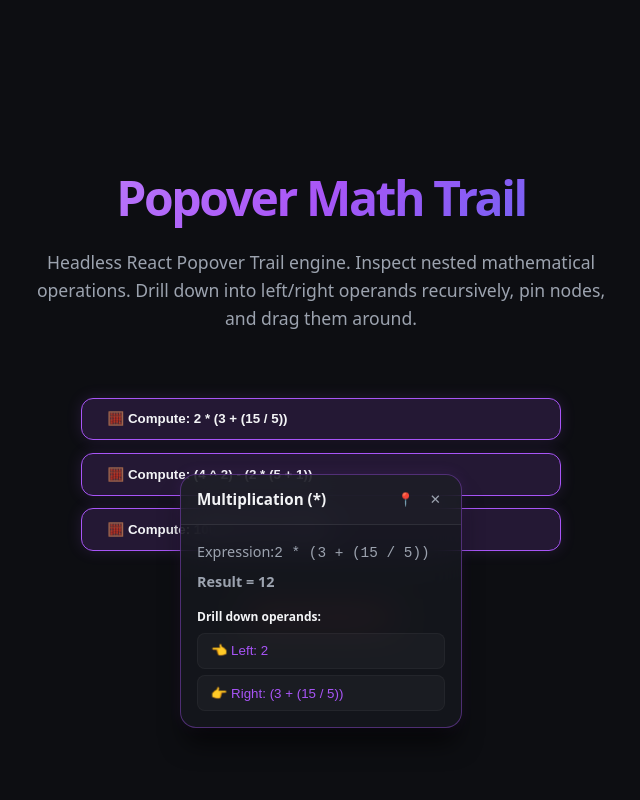
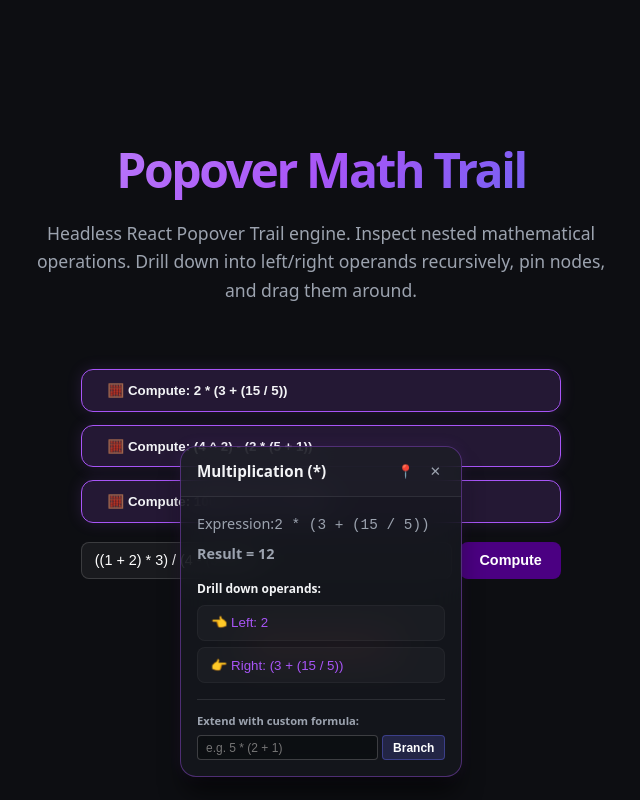
Before and after one commit to HerAnsu/popover-trail, a React (Vite) app: page / in a window 1280 px wide. Both pictures are taken after a click on the button "🧮 Compute: 2 * (3 + (15 / 5))". Shown: the whole page, without its empty margins (319-959 px from the left). Built offline with nearby package versions, Linux system fonts and the light colour scheme.

Commit message:
feat: enable infinite custom expression parsing and nesting

```diff
--- a/src/App.tsx
+++ b/src/App.tsx
@@ -1,3 +1,4 @@
+import { useState } from "react";
 import FocusLock from "react-focus-lock";
 import clsx from "clsx";
 import { DndContext, type DragEndEvent, type DragStartEvent } from "@dnd-kit/core";
@@ -160,6 +161,7 @@ interface PopoverCardProps {
 }
 
 function PopoverCard({ entry, index, isPinned }: PopoverCardProps) {
+  const [branchInput, setBranchInput] = useState("");
   const { ref, style, isTop, actions, dragHandleProps, handlePinToggle } = usePopoverCard({
     entry,
     index,
@@ -264,6 +266,67 @@ function PopoverCard({ entry, index, isPinned }: PopoverCardProps) {
                   )}
                 </div>
               )}
+
+              <div
+                className="custom-branch-zone"
+                style={{
+                  marginTop: "1rem",
+                  paddingTop: "0.8rem",
+                  borderTop: "1px solid rgba(255, 255, 255, 0.1)",
+                }}
+              >
+                <span
+                  style={{
+                    fontSize: "0.7rem",
+                    fontWeight: 600,
+                    color: "var(--text-secondary)",
+                    display: "block",
+                    marginBottom: "0.3rem",
+                  }}
+                >
+                  Extend with custom formula:
+                </span>
+                <div style={{ display: "flex", gap: "0.3rem" }}>
+                  <input
+                    type="text"
+                    placeholder="e.g. 5 * (2 + 1)"
+                    value={branchInput}
+                    onChange={(e) => setBranchInput(e.target.value)}
+                    style={{
+                      flex: 1,
+                      background: "rgba(0, 0, 0, 0.3)",
+                      border: "1px solid rgba(255, 255, 255, 0.2)",
+                      borderRadius: "4px",
+                      color: "#fff",
+                      padding: "0.3rem 0.5rem",
+                      fontSize: "0.75rem",
+                    }}
+                  />
+                  <button
+                    type="button"
+                    disabled={!branchInput.trim()}
+                    style={{
+                      background: "rgba(99, 102, 241, 0.2)",
+                      border: "1px solid rgba(99, 102, 241, 0.4)",
+                      borderRadius: "4px",
+                      color: "#fff",
+                      padding: "0.3rem 0.6rem",
+                      fontSize: "0.75rem",
+                      cursor: branchInput.trim() ? "pointer" : "not-allowed",
+                      fontWeight: 600,
+                    }}
+                    onClick={(e) => {
+                      const rect = e.currentTarget.getBoundingClientRect();
+                      void actions.openNestedWithResolver(branchInput.trim(), entry.key, {
+                        triggerRect: rect,
+                      });
+                      setBranchInput("");
+                    }}
+                  >
+                    Branch
+                  </button>
+                </div>
+              </div>
             </div>
           )}
         </div>
@@ -312,13 +375,22 @@ function PopoverCanvas() {
 }
 
 function MainContent() {
-  const { clear } = usePopoverActions<MathData>();
+  const [customRoot, setCustomRoot] = useState("((1 + 2) * 3) / (4 - (5 ^ 2))");
+  const { clear, openRootWithResolver } = usePopoverActions<MathData>();
   const trail = usePopoverTrail();
   const floating = usePopoverFloating();
 
   const trig1 = usePopoverTrigger("2 * (3 + (15 / 5))");
   const trig2 = usePopoverTrigger("(4 ^ 2) - (2 * (5 + 1))");
   const trig3 = usePopoverTrigger("100 / (2 * (3 + (4 - 2)))");
+
+  const handleOpenCustomRoot = (e: React.MouseEvent<HTMLButtonElement>) => {
+    if (!customRoot.trim()) return;
+    void openRootWithResolver(customRoot.trim(), {
+      currentTarget: e.currentTarget,
+      stopPropagation: () => {},
+    });
+  };
 
   const totalActive = trail.length + floating.length;
 
@@ -351,6 +423,49 @@ function MainContent() {
         <button type="button" className="btn-trigger" {...trig3} style={{ textAlign: "left" }}>
           🧮 Compute: 100 / (2 * (3 + (4 - 2)))
         </button>
+
+        <div
+          className="custom-root-zone"
+          style={{
+            display: "flex",
+            gap: "0.5rem",
+            width: "100%",
+            marginTop: "0.4rem",
+          }}
+        >
+          <input
+            type="text"
+            value={customRoot}
+            onChange={(e) => setCustomRoot(e.target.value)}
+            placeholder="Type custom math formula..."
+            style={{
+              flex: 1,
+              background: "rgba(255, 255, 255, 0.05)",
+              border: "1px solid rgba(255, 255, 255, 0.15)",
+              borderRadius: "8px",
+              color: "#fff",
+              padding: "0.6rem 0.8rem",
+              fontSize: "0.9rem",
+            }}
+          />
+          <button
+            type="button"
+            onClick={handleOpenCustomRoot}
+            disabled={!customRoot.trim()}
+            style={{
+              background: "indigo",
+              border: "none",
+              borderRadius: "8px",
+              color: "#fff",
+              padding: "0.6rem 1.2rem",
+              fontSize: "0.9rem",
+              cursor: customRoot.trim() ? "pointer" : "not-allowed",
+              fontWeight: 600,
+            }}
+          >
+            Compute
+          </button>
+        </div>
       </div>
 
       {totalActive > 0 && (
```
